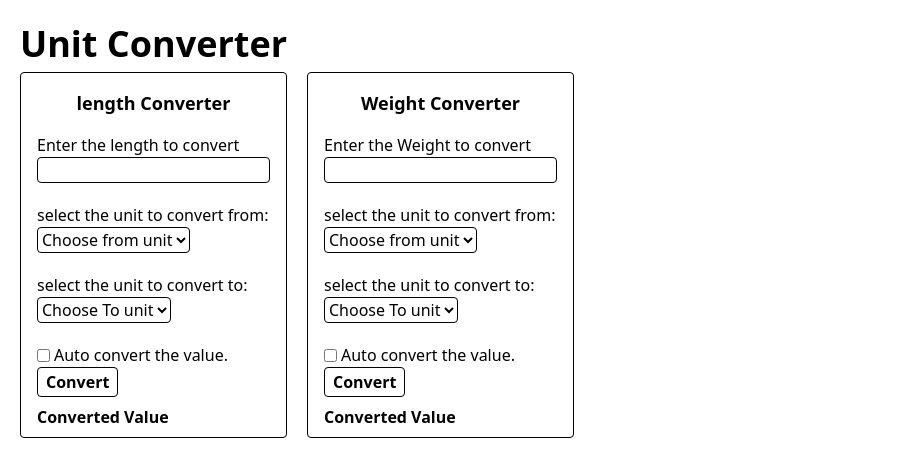
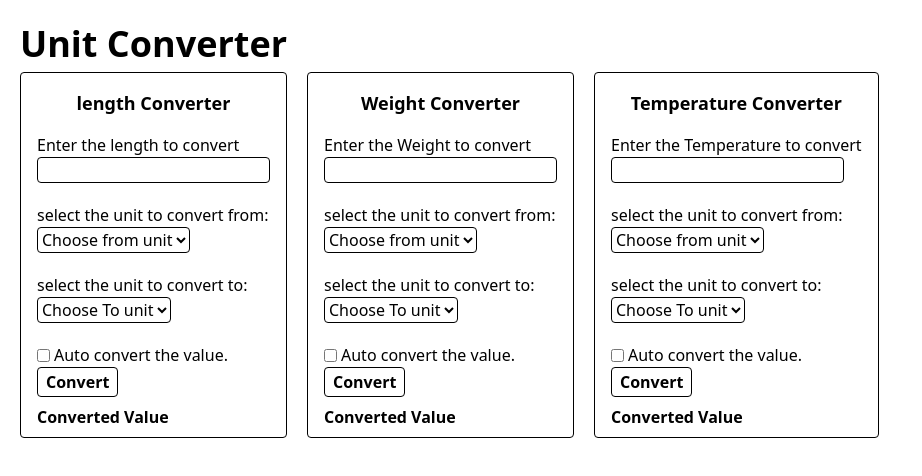
Before and after one commit to mohitk0208/unit-converter, a React (Vite) app: page / in a window 1280 px wide. Shown: the top 476 px of the page, without its empty margins (0-922 px from the left). Built offline with nearby package versions, Linux system fonts and the light colour scheme.

Commit message:
refactor code and add TemperatureConverter

```diff
--- a/src/App.tsx
+++ b/src/App.tsx
@@ -1,4 +1,5 @@
 import LengthConverter from "./components/LengthConverter"
+import TemperatureConverter from "./components/TemperatureConverter"
 import WeightConverter from "./components/WeightConverter"
 
 
@@ -11,6 +12,7 @@ function App() {
       <div className="my-2 flex gap-5" >
         <LengthConverter />
         <WeightConverter />
+        <TemperatureConverter />
       </div>
 
     </div>
--- a/src/components/Converter.tsx
+++ b/src/components/Converter.tsx
@@ -3,10 +3,10 @@ import { useEffect, useState, type ChangeEvent } from "react"
 interface ConverterProps {
     converterType: string;
     units: Array<string>;
-    unitValuesMap: Map<string, Map<string, number>>;
+    handleConvert: (value: number, fromUnit: string, toUnit:string) => number | undefined;
 }
 
-export const Converter = ({converterType, units, unitValuesMap}: ConverterProps) => {
+export const Converter = ({ converterType, units, handleConvert }: ConverterProps) => {
 
     const [fromUnit, setFromUnit] = useState("");
     const [toUnit, setToUnit] = useState("");
@@ -20,24 +20,14 @@ export const Converter = ({converterType, units, unitValuesMap}: ConverterProps)
         setValue(e.target.valueAsNumber)
     }
 
-    function handleConvert() {
-
-        console.log("Converting from", fromUnit, "to", toUnit, "with value", value);
-
-        if (!fromUnit || !toUnit || value === undefined) {
-            return;
-        }
-
-        const fromUnitValue = unitValuesMap.get(fromUnit.toLowerCase());
-        const converted = value * fromUnitValue?.get(toUnit.toLowerCase())!;
-
-        setConvertedValue(converted);
+    function convertHandler() {
+        setConvertedValue(handleConvert ? handleConvert(value!, fromUnit, toUnit) : undefined);
     }
 
     useEffect(() => {
 
         if (isAutoConvertEnabled) {
-            handleConvert();
+            convertHandler();
         }
 
     }, [value, fromUnit, toUnit, isAutoConvertEnabled]);
@@ -74,11 +64,11 @@ export const Converter = ({converterType, units, unitValuesMap}: ConverterProps)
                 </div>
 
                 <div>
-                    <label htmlFor="isAutoCompleteEnabled" className="flex gap-1 items-center text-md" onClick={(e) => setIsAutoConvertEnabled(!isAutoConvertEnabled)}>
+                    <label htmlFor="isAutoCompleteEnabled" className="flex gap-1 items-center text-md" onClick={() => setIsAutoConvertEnabled(!isAutoConvertEnabled)}>
                         <input type="checkbox" name="isAutoConvertEnabled" id="isAutoConvertEnabled" checked={isAutoConvertEnabled} />
                         <span>Auto convert the value.</span>
                     </label>
-                    {!isAutoConvertEnabled && <button type="button" className="border py-0.5 px-2 rounded font-semibold" onClick={(e) => handleConvert()}>Convert</button>}
+                    {!isAutoConvertEnabled && <button type="button" className="border py-0.5 px-2 rounded font-semibold" onClick={() => convertHandler()}>Convert</button>}
                 </div>
             </div>
 
--- a/src/components/LengthConverter.tsx
+++ b/src/components/LengthConverter.tsx
@@ -37,8 +37,18 @@ const unitValuesMap: Map<string, Map<string, number>> = new Map([
 
 export const LenghtConverter = () => {
 
+    function handleConvert(value: number, fromUnit: string, toUnit: string): number | undefined {
+        console.log("Converting from", fromUnit, "to", toUnit, "with value", value);
+        if (!fromUnit || !toUnit || value === undefined) {
+            return;
+        }
+        const fromUnitValue = unitValuesMap.get(fromUnit.toLowerCase());
+        const converted = value * fromUnitValue?.get(toUnit.toLowerCase())!;
+        return converted;
+    }
+
     return (
-        <Converter converterType="length" units={units} unitValuesMap={unitValuesMap} />
+        <Converter converterType="length" units={units} handleConvert={handleConvert} />
     )
 }
 
--- /dev/null
+++ b/src/components/TemperatureConverter.tsx
@@ -0,0 +1,41 @@
+import Converter from "./Converter";
+
+const units: Array<string> = [
+    "celsius",
+    "fahrenheit",
+    "kelvin"
+];
+
+function TemperatureConverter() {
+
+    function handleConvert(value: number, fromUnit: string, toUnit: string): number | undefined {
+        if (!fromUnit || !toUnit || value === undefined) {
+            return;
+        }
+
+        let convertedValue = value;
+
+        // Adjust for temperature conversions
+        if (fromUnit === "celsius" && toUnit === "fahrenheit") {
+            convertedValue = (convertedValue * 9 / 5) + 32;
+        } else if (fromUnit === "fahrenheit" && toUnit === "celsius") {
+            convertedValue = (convertedValue - 32) * 5 / 9;
+        } else if (fromUnit === "celsius" && toUnit === "kelvin") {
+            convertedValue += 273.15;
+        } else if (fromUnit === "kelvin" && toUnit === "celsius") {
+            convertedValue -= 273.15;
+        } else if (fromUnit === "fahrenheit" && toUnit === "kelvin") {
+            convertedValue = ((convertedValue - 32) * 5 / 9) + 273.15;
+        } else if (fromUnit === "kelvin" && toUnit === "fahrenheit") {
+            convertedValue = ((convertedValue - 273.15) * 9 / 5) + 32;
+        }
+
+        return convertedValue;
+    }
+
+    return (
+        <Converter converterType="Temperature" units={units} handleConvert={handleConvert} />
+    )
+}
+
+export default TemperatureConverter;
--- a/src/components/WeightConverter.tsx
+++ b/src/components/WeightConverter.tsx
@@ -15,8 +15,19 @@ const unitValuesMap: Map<string, Map<string, number>> = new Map([
 
 
 function WeightConverter() {
+
+    function handleConvert(value: number, fromUnit: string, toUnit: string): number | undefined {
+        if (!fromUnit || !toUnit || value === undefined) {
+            return;
+        }
+
+        const fromUnitValue = unitValuesMap.get(fromUnit.toLowerCase());
+        const converted = value * fromUnitValue?.get(toUnit.toLowerCase())!;
+        return converted;
+    }
+
     return(
-        <Converter converterType="Weight" units={units} unitValuesMap={unitValuesMap} />
+        <Converter converterType="Weight" units={units} handleConvert={handleConvert} />
         )
 }
 
```
